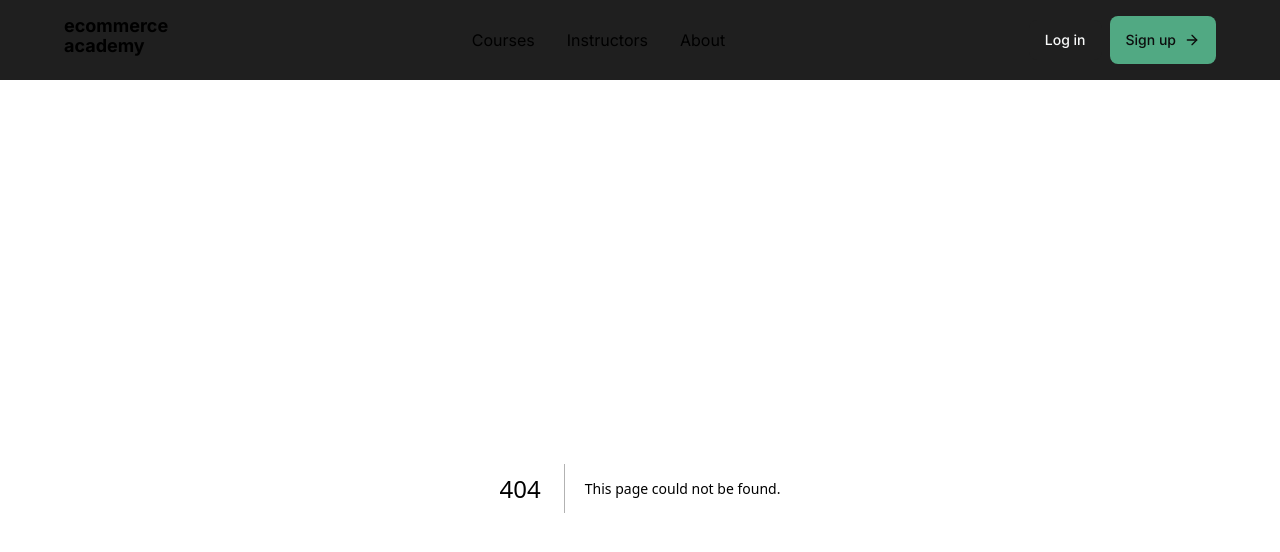
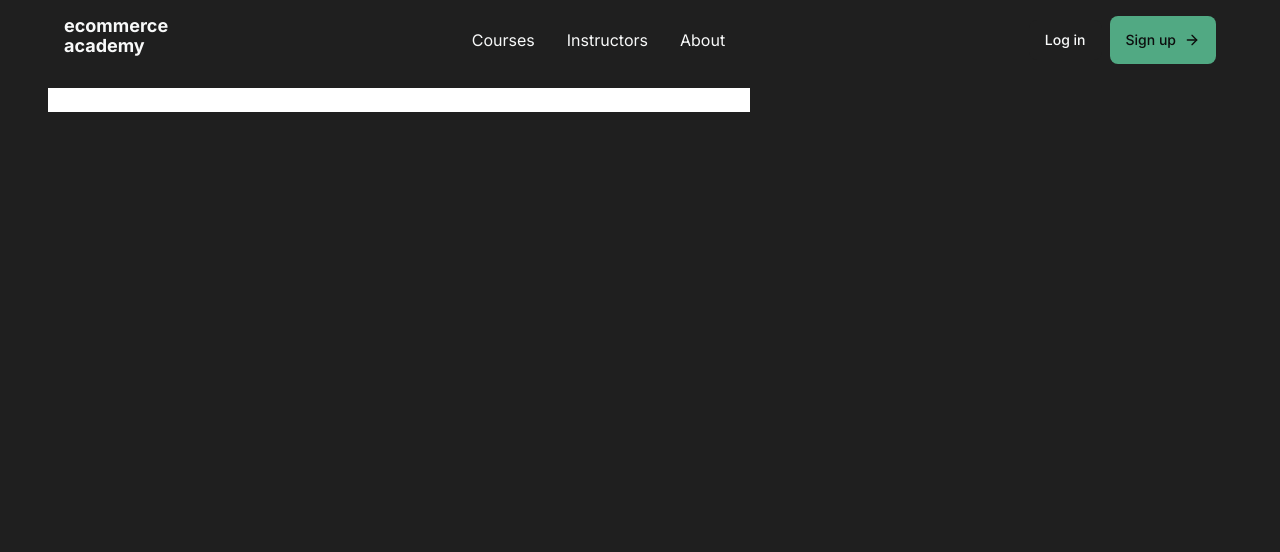
Before and after one commit to MahdiYosofzay/ecommerce-app, a Next.js app: page /auth in a window 1280 px wide. Before the commit this address had no page. Shown: the top 552 px of the page. Built offline with nearby package versions, Linux system fonts and the light colour scheme.

Commit message:
Auth route added and shadcn form component added

```diff
--- /dev/null
+++ b/src/app/auth/page.tsx
@@ -0,0 +1,13 @@
+import React from "react";
+
+const page = () => {
+  return (
+    <form action="">
+      <input name="name" />
+      <input name="email" />
+      <input name="password" />
+    </form>
+  );
+};
+
+export default page;
--- /dev/null
+++ b/src/components/ui/form.tsx
@@ -0,0 +1,178 @@
+"use client"
+
+import * as React from "react"
+import * as LabelPrimitive from "@radix-ui/react-label"
+import { Slot } from "@radix-ui/react-slot"
+import {
+  Controller,
+  ControllerProps,
+  FieldPath,
+  FieldValues,
+  FormProvider,
+  useFormContext,
+} from "react-hook-form"
+
+import { cn } from "@/lib/utils"
+import { Label } from "@/components/ui/label"
+
+const Form = FormProvider
+
+type FormFieldContextValue<
+  TFieldValues extends FieldValues = FieldValues,
+  TName extends FieldPath<TFieldValues> = FieldPath<TFieldValues>
+> = {
+  name: TName
+}
+
+const FormFieldContext = React.createContext<FormFieldContextValue>(
+  {} as FormFieldContextValue
+)
+
+const FormField = <
+  TFieldValues extends FieldValues = FieldValues,
+  TName extends FieldPath<TFieldValues> = FieldPath<TFieldValues>
+>({
+  ...props
+}: ControllerProps<TFieldValues, TName>) => {
+  return (
+    <FormFieldContext.Provider value={{ name: props.name }}>
+      <Controller {...props} />
+    </FormFieldContext.Provider>
+  )
+}
+
+const useFormField = () => {
+  const fieldContext = React.useContext(FormFieldContext)
+  const itemContext = React.useContext(FormItemContext)
+  const { getFieldState, formState } = useFormContext()
+
+  const fieldState = getFieldState(fieldContext.name, formState)
+
+  if (!fieldContext) {
+    throw new Error("useFormField should be used within <FormField>")
+  }
+
+  const { id } = itemContext
+
+  return {
+    id,
+    name: fieldContext.name,
+    formItemId: `${id}-form-item`,
+    formDescriptionId: `${id}-form-item-description`,
+    formMessageId: `${id}-form-item-message`,
+    ...fieldState,
+  }
+}
+
+type FormItemContextValue = {
+  id: string
+}
+
+const FormItemContext = React.createContext<FormItemContextValue>(
+  {} as FormItemContextValue
+)
+
+const FormItem = React.forwardRef<
+  HTMLDivElement,
+  React.HTMLAttributes<HTMLDivElement>
+>(({ className, ...props }, ref) => {
+  const id = React.useId()
+
+  return (
+    <FormItemContext.Provider value={{ id }}>
+      <div ref={ref} className={cn("space-y-2", className)} {...props} />
+    </FormItemContext.Provider>
+  )
+})
+FormItem.displayName = "FormItem"
+
+const FormLabel = React.forwardRef<
+  React.ElementRef<typeof LabelPrimitive.Root>,
+  React.ComponentPropsWithoutRef<typeof LabelPrimitive.Root>
+>(({ className, ...props }, ref) => {
+  const { error, formItemId } = useFormField()
+
+  return (
+    <Label
+      ref={ref}
+      className={cn(error && "text-destructive", className)}
+      htmlFor={formItemId}
+      {...props}
+    />
+  )
+})
+FormLabel.displayName = "FormLabel"
+
+const FormControl = React.forwardRef<
+  React.ElementRef<typeof Slot>,
+  React.ComponentPropsWithoutRef<typeof Slot>
+>(({ ...props }, ref) => {
+  const { error, formItemId, formDescriptionId, formMessageId } = useFormField()
+
+  return (
+    <Slot
+      ref={ref}
+      id={formItemId}
+      aria-describedby={
+        !error
+          ? `${formDescriptionId}`
+          : `${formDescriptionId} ${formMessageId}`
+      }
+      aria-invalid={!!error}
+      {...props}
+    />
+  )
+})
+FormControl.displayName = "FormControl"
+
+const FormDescription = React.forwardRef<
+  HTMLParagraphElement,
+  React.HTMLAttributes<HTMLParagraphElement>
+>(({ className, ...props }, ref) => {
+  const { formDescriptionId } = useFormField()
+
+  return (
+    <p
+      ref={ref}
+      id={formDescriptionId}
+      className={cn("text-sm text-muted-foreground", className)}
+      {...props}
+    />
+  )
+})
+FormDescription.displayName = "FormDescription"
+
+const FormMessage = React.forwardRef<
+  HTMLParagraphElement,
+  React.HTMLAttributes<HTMLParagraphElement>
+>(({ className, children, ...props }, ref) => {
+  const { error, formMessageId } = useFormField()
+  const body = error ? String(error?.message) : children
+
+  if (!body) {
+    return null
+  }
+
+  return (
+    <p
+      ref={ref}
+      id={formMessageId}
+      className={cn("text-sm font-medium text-destructive", className)}
+      {...props}
+    >
+      {body}
+    </p>
+  )
+})
+FormMessage.displayName = "FormMessage"
+
+export {
+  useFormField,
+  Form,
+  FormItem,
+  FormLabel,
+  FormControl,
+  FormDescription,
+  FormMessage,
+  FormField,
+}
--- /dev/null
+++ b/src/components/ui/label.tsx
@@ -0,0 +1,26 @@
+"use client"
+
+import * as React from "react"
+import * as LabelPrimitive from "@radix-ui/react-label"
+import { cva, type VariantProps } from "class-variance-authority"
+
+import { cn } from "@/lib/utils"
+
+const labelVariants = cva(
+  "text-sm font-medium leading-none peer-disabled:cursor-not-allowed peer-disabled:opacity-70"
+)
+
+const Label = React.forwardRef<
+  React.ElementRef<typeof LabelPrimitive.Root>,
+  React.ComponentPropsWithoutRef<typeof LabelPrimitive.Root> &
+    VariantProps<typeof labelVariants>
+>(({ className, ...props }, ref) => (
+  <LabelPrimitive.Root
+    ref={ref}
+    className={cn(labelVariants(), className)}
+    {...props}
+  />
+))
+Label.displayName = LabelPrimitive.Root.displayName
+
+export { Label }
```
Also changed, not shown: package.json (+8 -2 lines), 1 other file (tests, documents, lock files or other folders).
